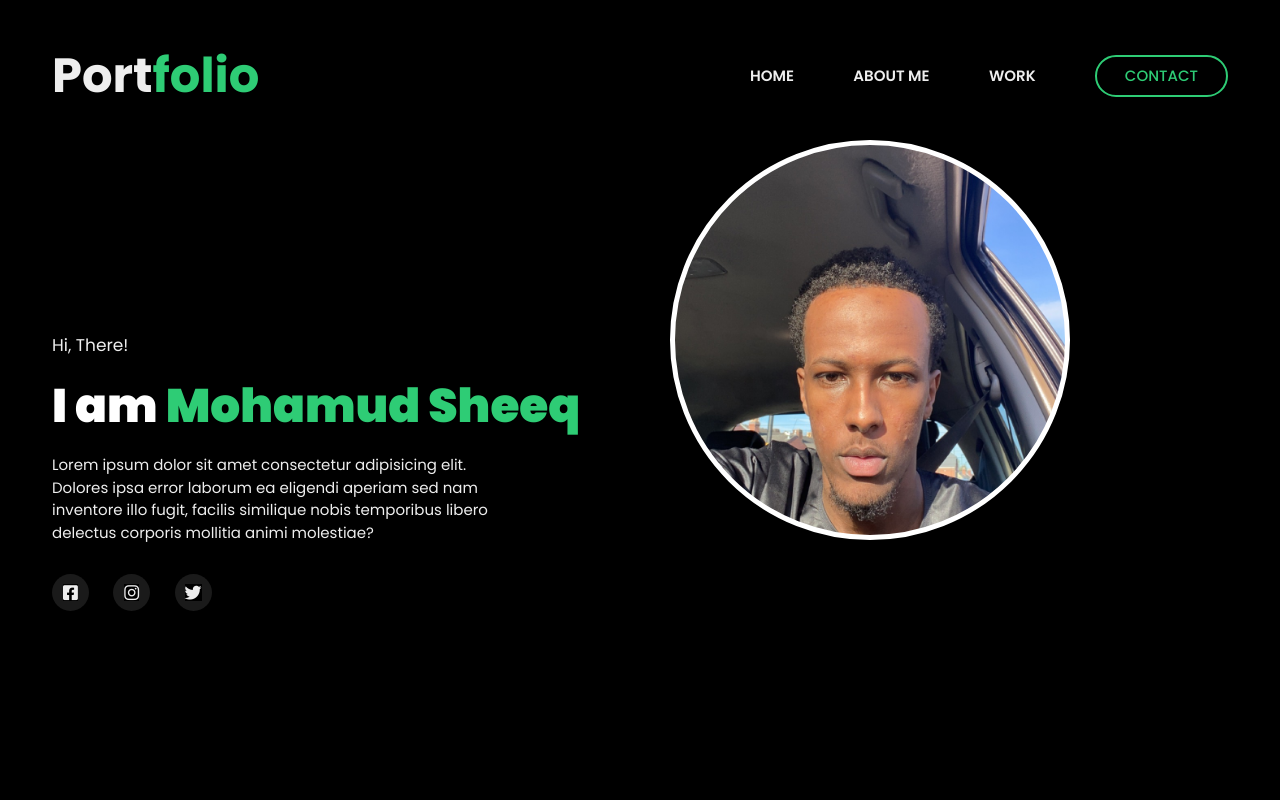
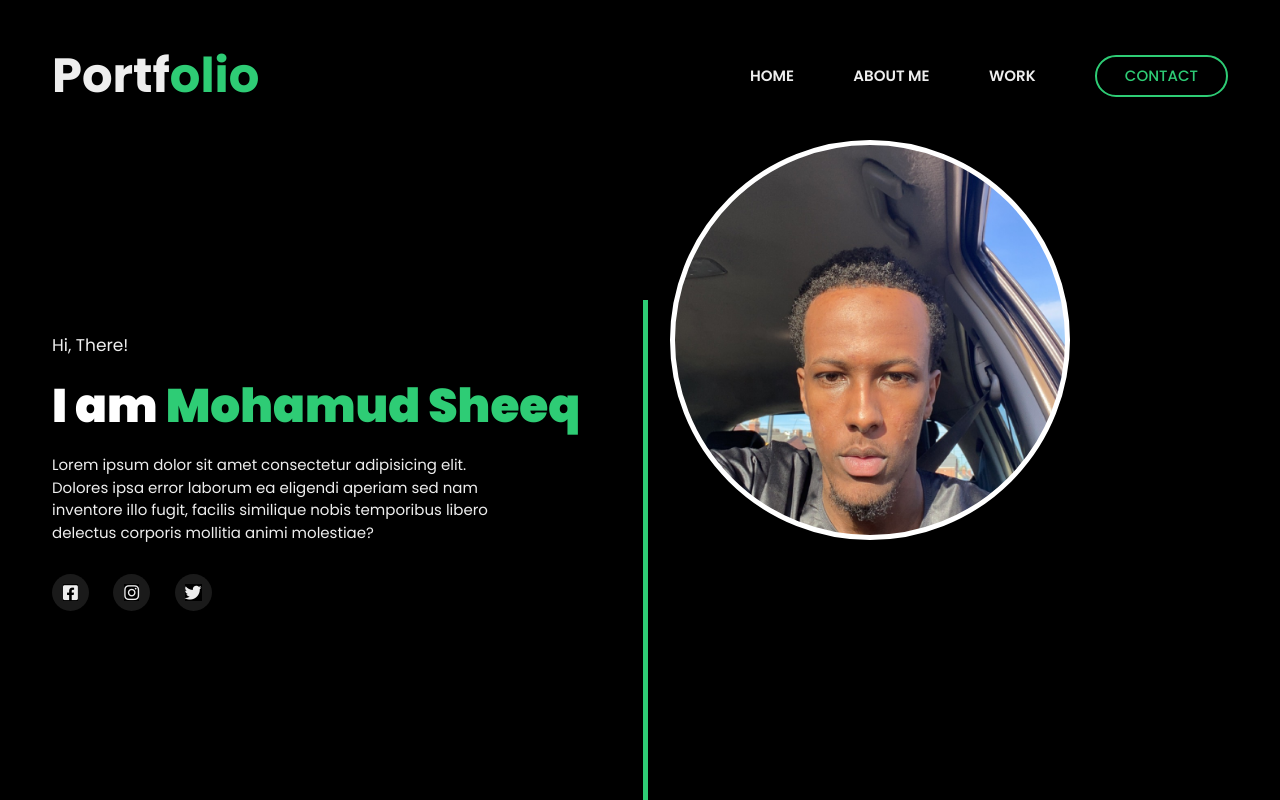
Before and after one commit to msheeq99/advanced-css-portfolio, a plain HTML site: page index.html in a window 1280 px wide. Drawn offline with Linux system fonts and the light colour scheme.

Commit message:
article class added plus with a vertical line that i styled on css

```diff
--- a/assest/style.css
+++ b/assest/style.css
@@ -209,3 +209,13 @@ nav .nav-list li.btn:hover a {
 
 
 /* ---ARTICLE STARTS HERE--- */
+
+.line {
+    border-left: 5px solid #2ecc75;
+    height: 500px;
+    width: 2px;
+    position: absolute;
+    left: 50%;
+    margin-left: 3px;
+    top: 300px;
+}
--- a/index.html
+++ b/index.html
@@ -14,7 +14,7 @@
     <section class="hero">
         <div class="main-width">
             <header>
-                <h1 class="portfolio">Port<span class="folio">folio</span></h1>
+                <h1 class="portfolio">Portf<span class="olio">olio</span></h1>
                 <nav>
                     <div class="hamb">
                         <span></span>
@@ -46,5 +46,8 @@
             </div>
         </div>
     </section>
+    <article class="line">
+
+    </article>
 </body>
 </html>
```
